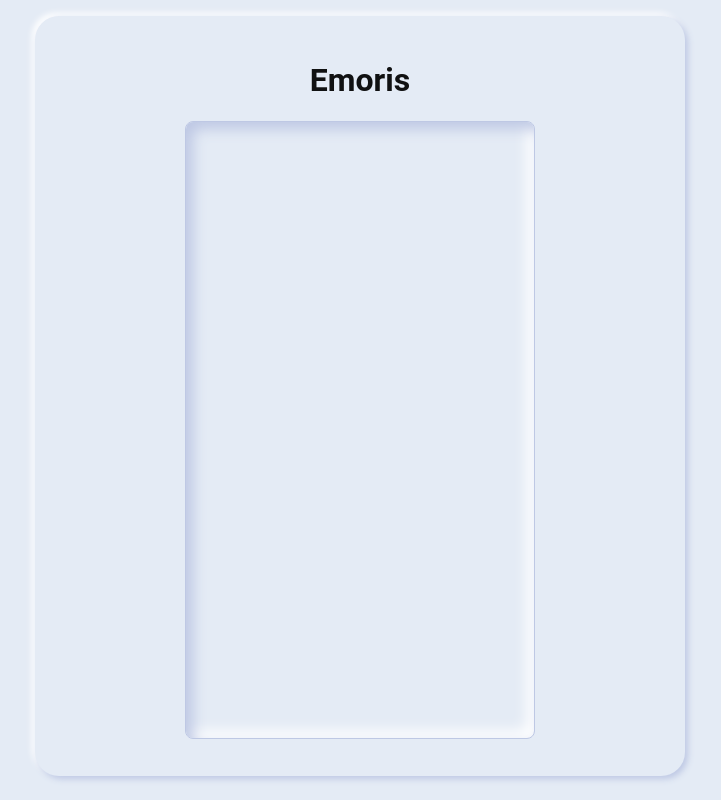
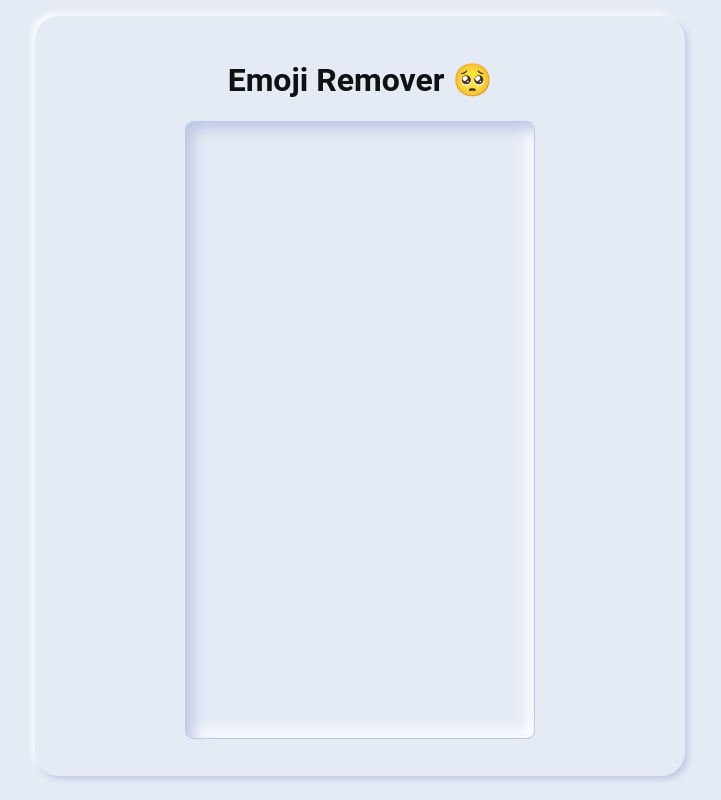
Before and after one commit to watsumi/ruby-wasm-game, a plain HTML site: page index.html in a window 1280 px wide. Shown: the whole page, without its empty margins (280-1001 px from the left). Drawn offline with Linux system fonts and the light colour scheme.

Commit message:
fix title

```diff
--- a/index.html
+++ b/index.html
@@ -1,9 +1,9 @@
 <html>
   <head>
-    <title>Emoris</title>
+    <title>Emoji Remover</title>
     <meta charset="utf-8"/>
     <meta name="viewport" content="width=device-width, initial-scale=1.0">
-    <meta name="description" content="Emoris - Ruby WASM GAME">
+    <meta name="description" content="Emoji Remover - Ruby WASM GAME">
     <link rel="icon" href="public/favicon.ico" type="image/x-icon">
     <link rel="stylesheet" href="style.css">
     <script src="https://cdn.jsdelivr.net/npm/ruby-3_2-wasm-wasi@1.0.1/dist/browser.script.iife.js"></script>
@@ -12,7 +12,7 @@
   <body>
     <div id="root">
       <main class="container">
-        <H1>Emoris</H1>
+        <H1>Emoji Remover 🥺</H1>
         <div class="stage_wrapper">
           <div id="stage">
             <span id="0-0"></span><span id="0-1"></span><span id="0-2"></span><span id="0-3"></span><span id="0-4"></span><span id="0-5"></span>
```
